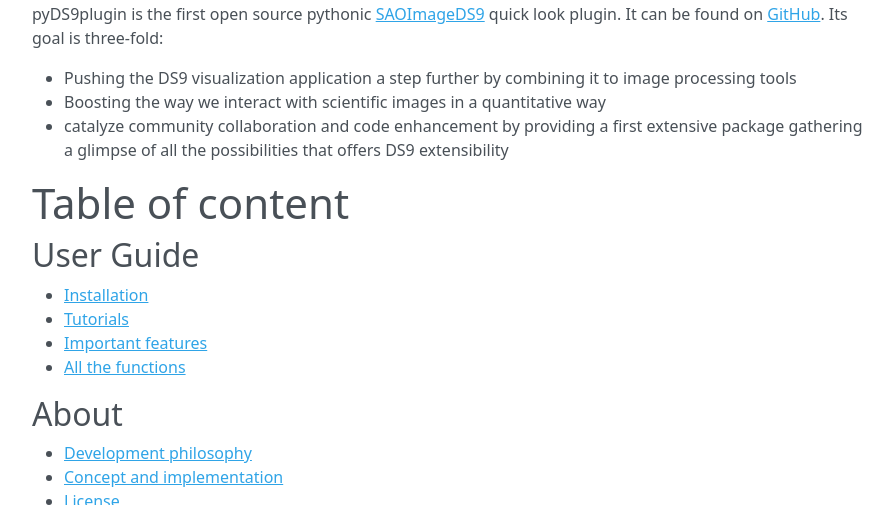
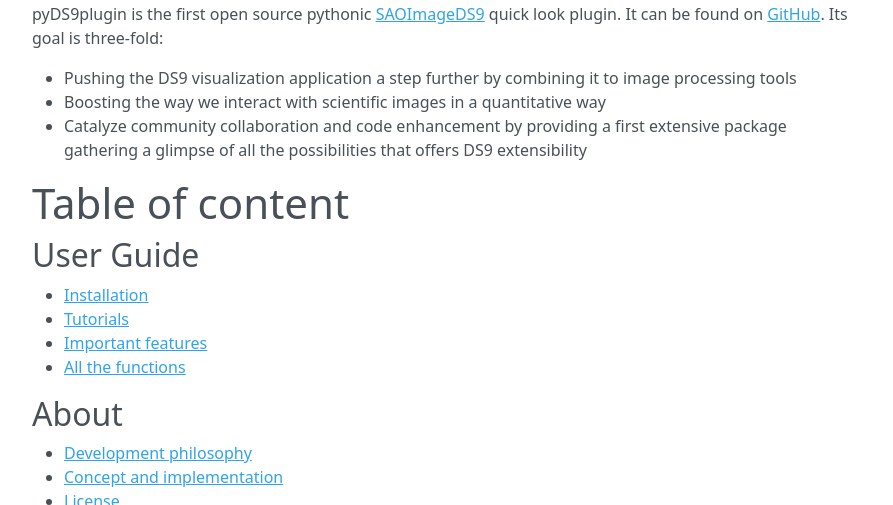
Before and after one commit to vpicouet/pyds9plugin-doc, an MkDocs documentation site: the page built from docs/index.md, in a window 1280 px wide and 900 px high, cut to the strip 395-900 px from the top of the window. Shown: the whole strip, without its empty margins (335-1228 px from the left). Built offline with MkDocs 1.6.1, drawn with Linux system fonts in a browser that asks for light colours; nearby versions of some CDN libraries.

```diff
--- a/docs/index.md
+++ b/docs/index.md
@@ -36,7 +36,7 @@ pyDS9plugin is the first open source pythonic [SAOImageDS9](https://sites.google
 
 - Pushing the DS9 visualization application a step further by combining it to image processing tools
 - Boosting the way we interact with scientific images in a quantitative way
-- catalyze community collaboration and code enhancement by providing a first extensive package gathering a glimpse of all the possibilities that offers DS9 extensibility
+- Catalyze community collaboration and code enhancement by providing a first extensive package gathering a glimpse of all the possibilities that offers DS9 extensibility
 
 
 
```
